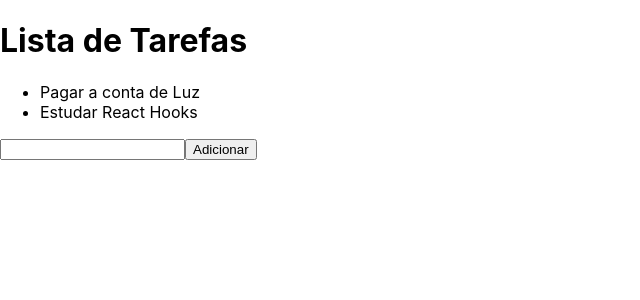
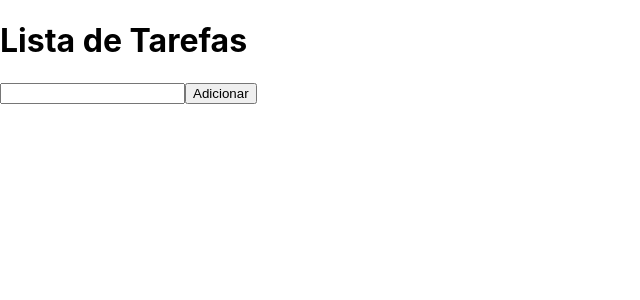
Before and after one commit to fa2c1/udemy-reactjs-matheusfraga-utilizando-hooks, a React (Create React App) app: page / in a window 1280 px wide. Shown: the top 300 px of the page, without its empty margins (0-640 px from the left). Built offline with nearby package versions, Linux system fonts and the light colour scheme.

Commit message:
useEffect buscando do storage

```diff
--- a/src/App.js
+++ b/src/App.js
@@ -2,13 +2,21 @@ import React, { useState, useEffect } from "react";
 
 function App() {
 
-  const [tarefas, setTarefas] = useState([
-    'Pagar a conta de Luz',
-    'Estudar React Hooks'
-  ]);
-
+  // useStates
+  const [tarefas, setTarefas] = useState([]);
   const [input, setInput] = useState('');
 
+  // useEffect para carregar itens salvos no storage
+  useEffect(() => {
+    const tarefasStorage = localStorage.getItem('tarefas');
+
+    if(tarefasStorage){
+      setTarefas(JSON.parse(tarefasStorage));
+    }
+
+  }, []);
+
+  // useEffect para salvar no storage
   useEffect(() => {
     localStorage.setItem('tarefas', JSON.stringify(tarefas));
   }, [tarefas])
```
